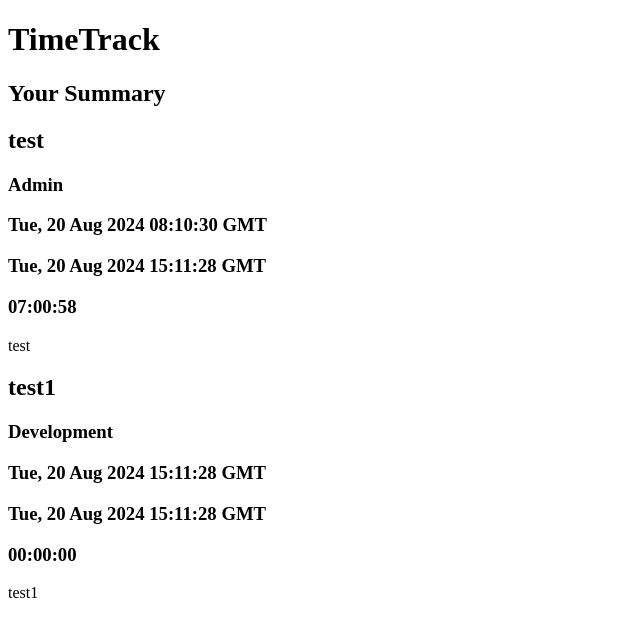
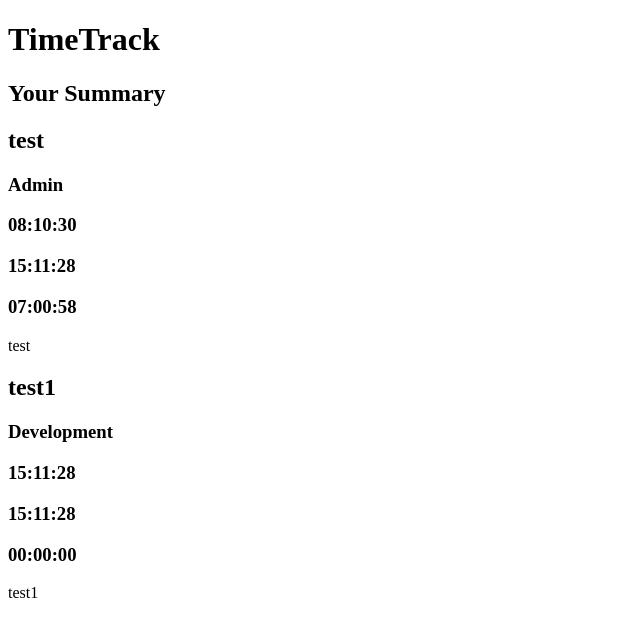
Before and after one commit to owen-dearman/react-time-tracker-frontend, a React (Create React App) app: page / in a window 1280 px wide. Shown: the top 636 px of the page, without its empty margins (0-640 px from the left). Built offline with nearby package versions, Linux system fonts and the light colour scheme; the HTML template or start-up script is replaced by a standard one.

Commit message:
start time and end time use helper function

```diff
--- a/src/UI/Summary.tsx
+++ b/src/UI/Summary.tsx
@@ -1,3 +1,4 @@
+import { msToHHMMSS } from "../Units/TimeUtils"
 import { TTiming } from "../Units/Types"
 
 interface ISummary {
@@ -9,8 +10,8 @@ export function Summary({ aTiming }: ISummary): JSX.Element {
             <h2>{aTiming.title}</h2>
             <h3>{aTiming.category}</h3>
             <div>
-                <h3>{aTiming.startTime.toUTCString()}</h3>
-                <h3>{aTiming.endTime.toUTCString()}</h3>
+                <h3>{msToHHMMSS(aTiming.startTime.getTime(), false)}</h3>
+                <h3>{msToHHMMSS(aTiming.endTime.getTime(), false)}</h3>
             </div>
             <h3>{aTiming.DurationHHMMSS()}</h3>
             <p>{aTiming.description}</p>
```
